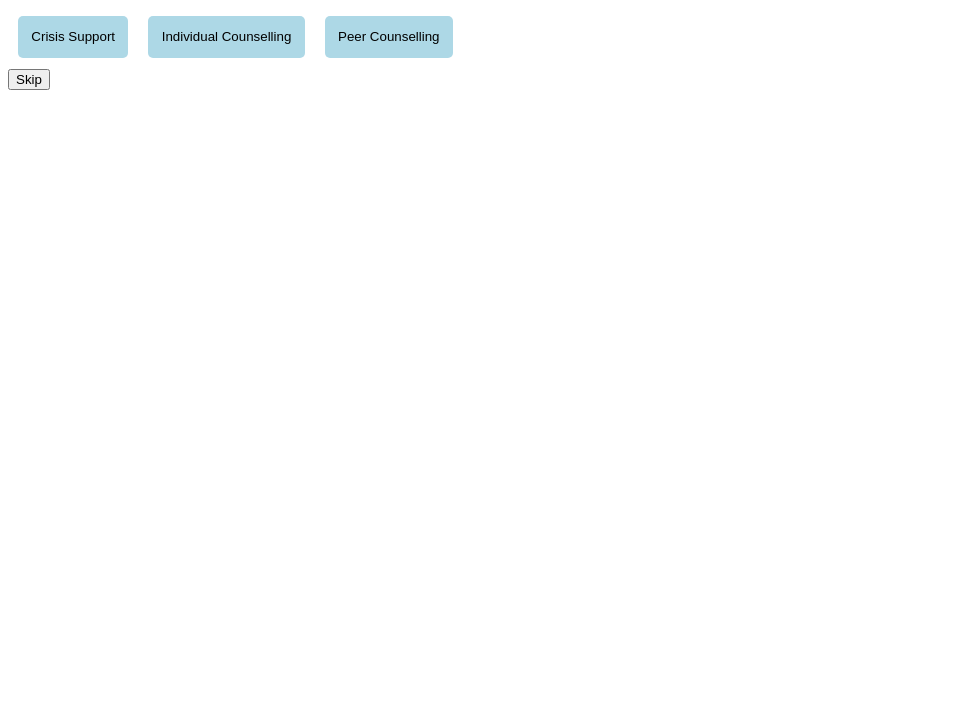
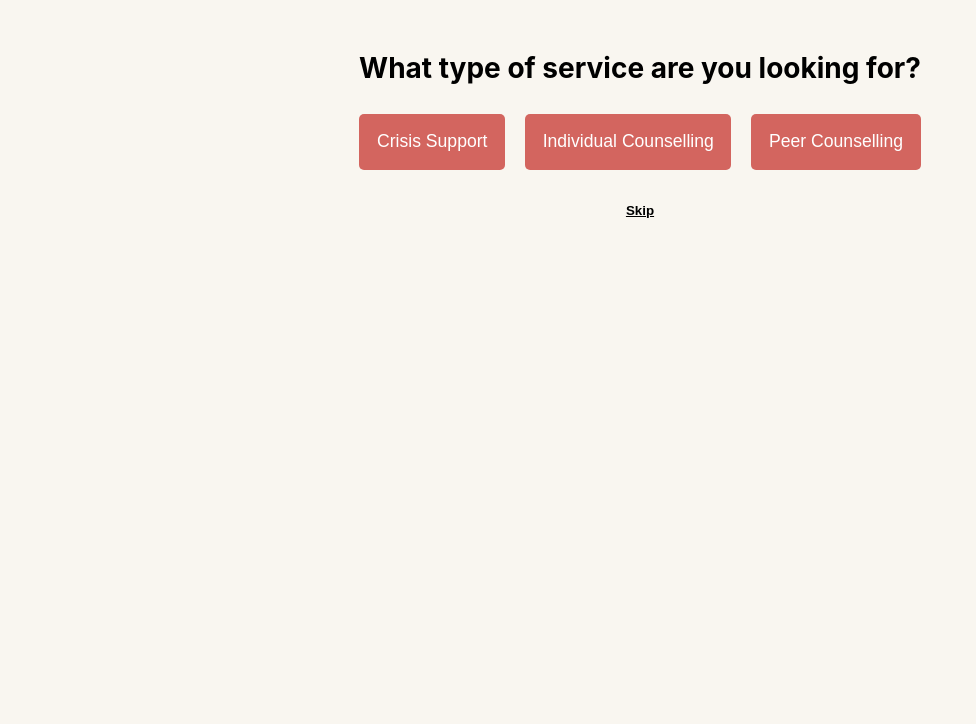
Before and after one commit to BlackHealthAlliance/ConnectMe, a Gatsby site: page /search in a window 1280 px wide. Shown: the part 76-800 px from the top of the page, without its empty margins (0-976 px from the left). Built offline with nearby package versions, Linux system fonts and the light colour scheme; Gatsby itself is replaced by a stand-in of ours.

Commit message:
Update styles to match colors

```diff
--- a/src/components/question.js
+++ b/src/components/question.js
@@ -17,7 +17,7 @@ export default function QuestionSelection({id, headerText, optionsArray, onClick
       <Header headerText={headerText} />
         {choices}
         <br />
-        <button onClick={() => onClickHandler(id, null, next)}>Skip</button>
+        <button className="skipButton" onClick={() => onClickHandler(id, null, next)}>Skip</button>
     </div>
   )
 }
--- a/src/pages/search.js
+++ b/src/pages/search.js
@@ -57,7 +57,7 @@ function Search() {
       case 2:
         questionComponent = (<Question
           id={2}
-          headerText="How would you like services to be offered??"
+          headerText="How would you like services to be offered?"
           optionsArray={[
             "In Person",
             "Online/Virtually",
@@ -71,8 +71,10 @@ function Search() {
   }
 
   return (
-    <div>
-      { getCurrentQuestion() }
+    <div className="questionWrapper">
+      <center>
+        { getCurrentQuestion() }
+      </center>
     </div>
   )
 }
--- a/src/styles/global.css
+++ b/src/styles/global.css
@@ -1,26 +1,46 @@
 html {
-  background-color: white;
+  background-color: #F9F6F0;
   font-family: -apple-system, BlinkMacSystemFont, 'Segoe UI', Roboto, Oxygen, Ubuntu, Cantarell, 'Open Sans', 'Helvetica Neue', sans-serif;
+}
+
+h1 {
+  font-size: 1.75em;
 }
 
 .question {
   align-items: center;
 }
 
-.headerText {
+.questionWrapper {
+  padding-top: 100px;
   text-align: center;
 }
 
 .choiceButton {
-  background-color: lightblue;
+  font-size: 1.1em;
+  background-color: #d3655f;
+  color: white;
+  padding: 1em;
+  border-radius: 5px;
+  border: none;
+  margin: 10px;
+  cursor: pointer;
+  font-weight: 500;
+}
+
+.choiceButton:hover {
+  background-color: #e68c87;
+}
+
+.skipButton {
+  background-color: #dd888400;
   color: black;
   padding: 1em;
   border-radius: 5px;
   border: none;
   margin: 10px;
   cursor: pointer;
+  font-weight: 600;
+  text-decoration: underline;
+  text-align: center;
 }
-
-.choiceButton:hover {
-  background-color: lightpink;
-}
```
